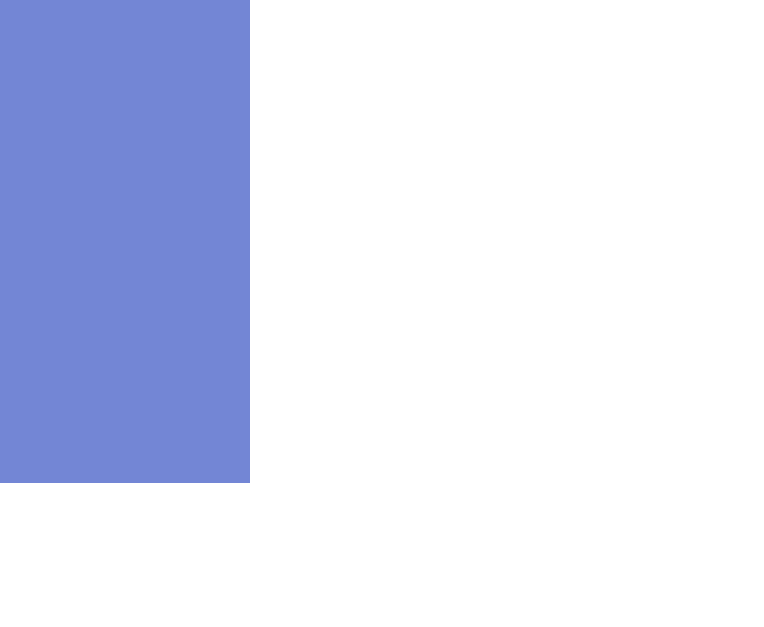
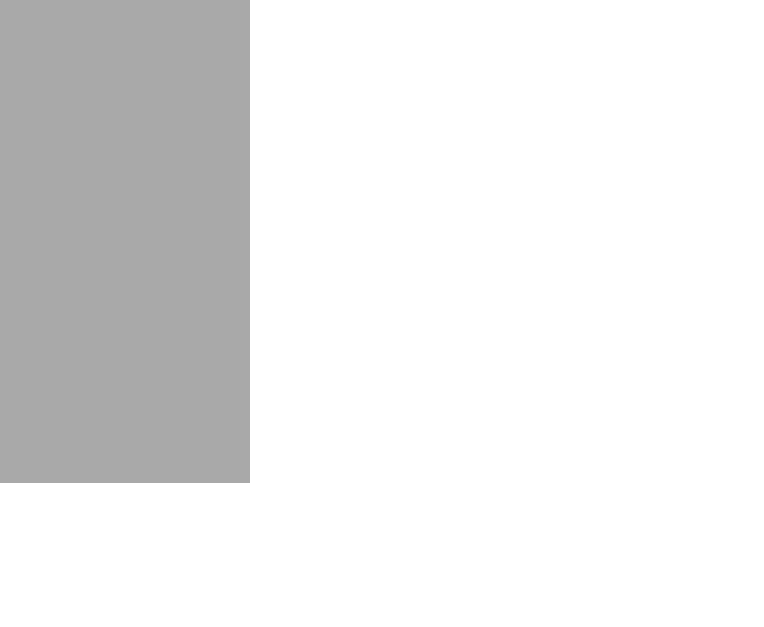
Before and after one commit to Chance-F/Chance-F.github.io, a plain HTML site: page index.html in a window 1280 px wide. Shown: the part 173-800 px from the top of the page, without its empty margins (0-764 px from the left). Drawn offline with nearby package versions, Linux system fonts and the light colour scheme.

Commit message:
horizontal?

```diff
--- a/style.css
+++ b/style.css
@@ -75,7 +75,7 @@ figure {
     left: 0;
     height: 75vh;
     z-index: 999;
-    background: #7386D5;
+    background: #a9a9a9;
     color: #a9a9a9;
     transition: all 0.3s;
 }
```
